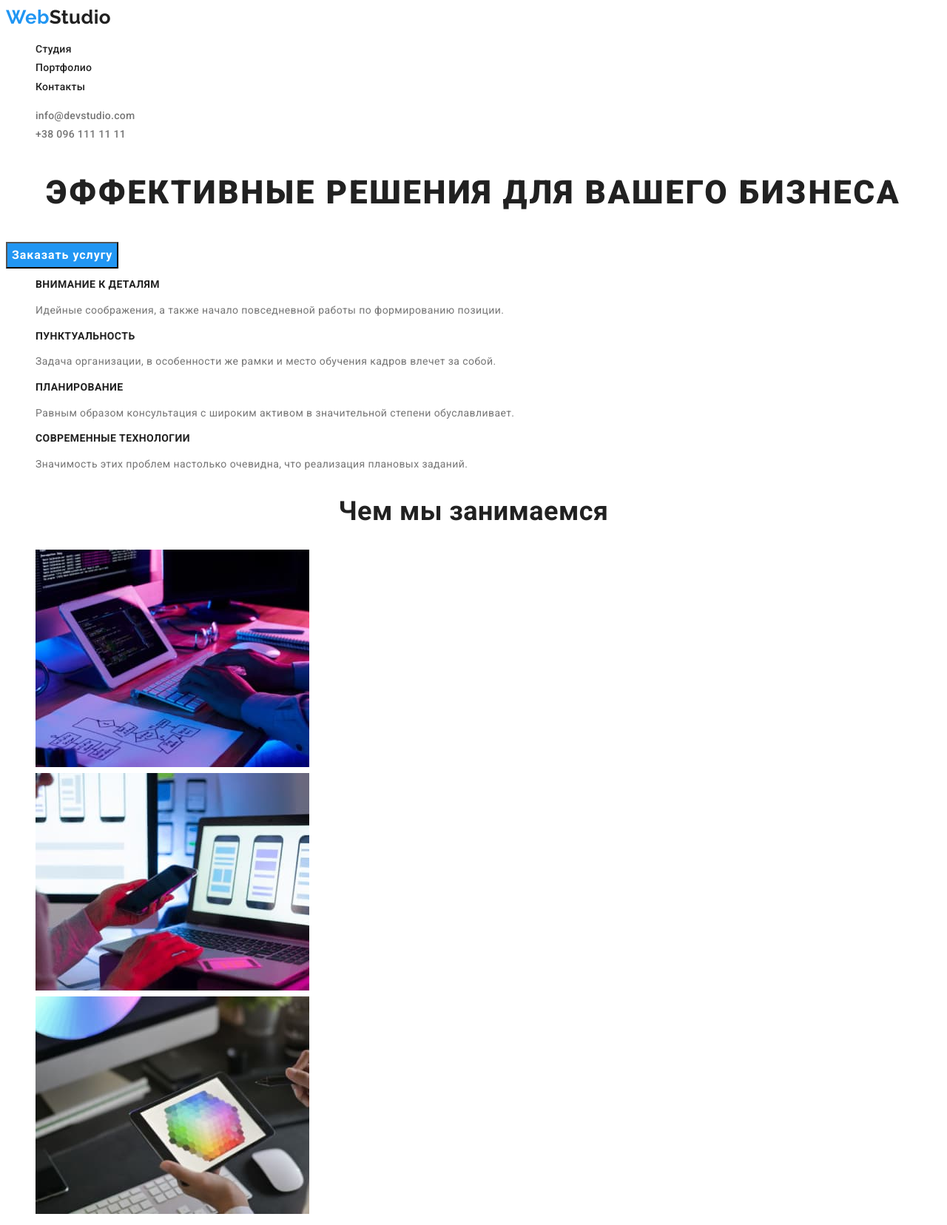
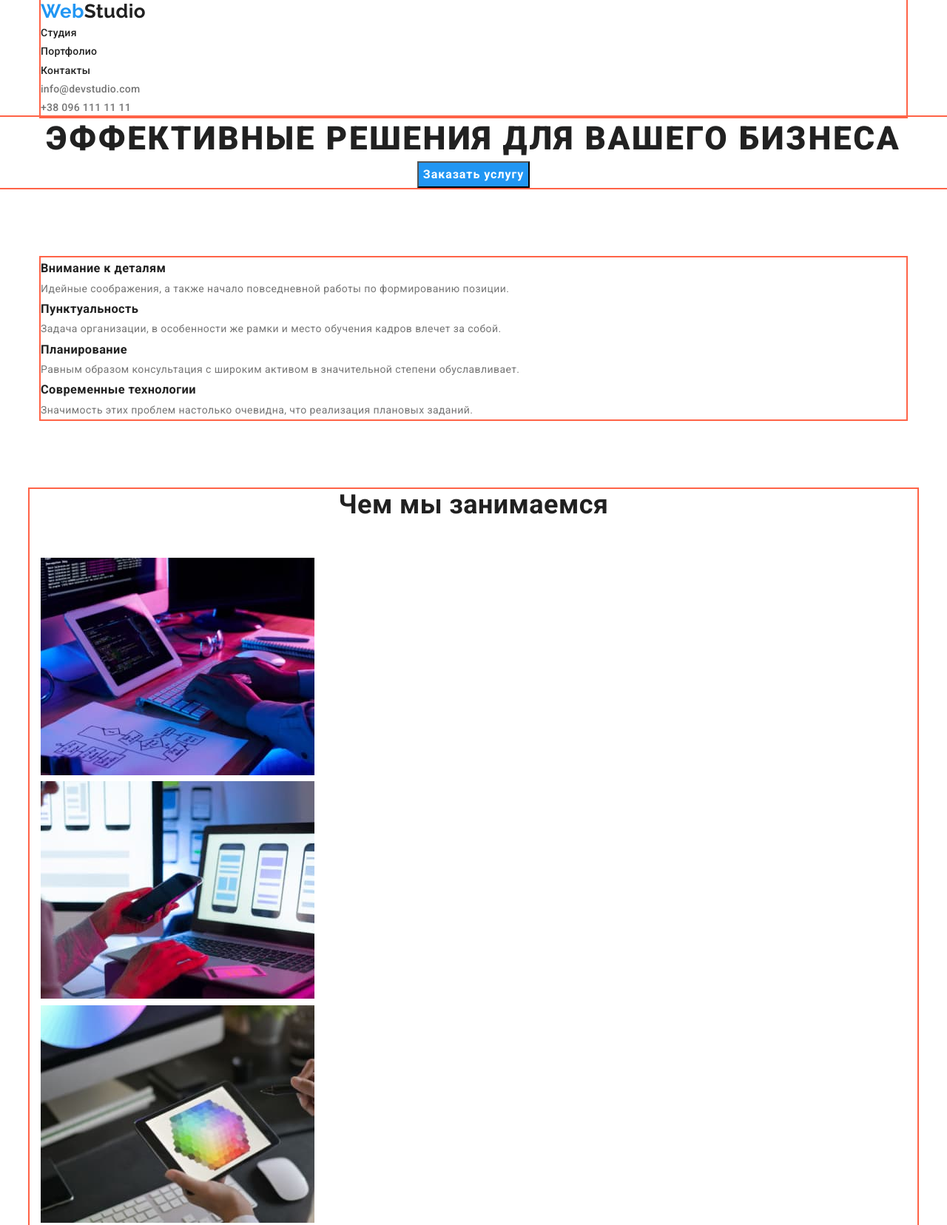
Before and after one commit to Dmytro-Tyshchenko/goit-markup-hw-03, a plain HTML site: page index.html in a window 1280 px wide. Shown: the top 1656 px of the page at 74% size. Drawn offline with nearby package versions, Linux system fonts and the light colour scheme.

Commit message:
margin/padding

```diff
--- a/css/style.css
+++ b/css/style.css
@@ -24,14 +24,29 @@ h4,
 h5,
 h6 {
   color: var(--primary-text-color);
+  margin: 0 auto;
 }
-ul {
+/* Утиліти */
+.ul-item {
   list-style: none;
+  padding: 0;
+  margin: 0;
 }
-a {
+.a-link {
   text-decoration: none;
 }
 
+.container {
+  width: 1200px;
+  margin-right: auto;
+  margin-left: auto;
+  padding: 0 15px;
+}
+
+/* Header */
+header {
+  outline: 2px solid tomato;
+}
 /* logo */
 .logo-font {
   color: var(--primary-text-color);
@@ -43,7 +58,9 @@ a {
 .logo-accent-color {
   color: var(--accent-color);
 }
+
 /* Navigation */
+
 .navigation-link .link {
   color: var(--primary-text-color);
   font-weight: 500;
@@ -55,6 +72,7 @@ a {
 .navigation-link .link:focus {
   color: var(--accent-color);
 }
+
 .contact-item .item {
   color: var(--paragraph-text-color);
   font-weight: 500;
@@ -66,7 +84,12 @@ a {
 .contact-item .item:focus {
   color: var(--accent-color);
 }
+
 /* hero */
+.hero {
+  outline: 2px solid tomato;
+  text-align: center;
+}
 .hero-title {
   font-weight: 900;
   font-size: 44px;
@@ -87,37 +110,70 @@ a {
 
   cursor: pointer;
 }
-.paragraph {
-  font-size: 14px;
-  line-height: 1.8;
+.hero-list {
+  margin-top: 94px;
+  margin-bottom: 94px;
+}
+.hero-list-item {
+  outline: 2px solid tomato;
+}
 }
 .benefits {
+  margin-bottom: 10px;
+
   font-weight: 700;
   font-size: 14px;
   line-height: 1.14;
   text-transform: uppercase;
 }
+.paragraph {
+  margin-top: 0;
+  margin-bottom: 0;
+
+  font-size: 14px;
+  line-height: 1.8;
+}
+
 /* Company services */
+.company-services {
+  outline: 2px solid tomato;
+}
+
 .services-title {
+  margin-bottom: 50px;
+
   font-weight: 700;
   font-size: 36px;
   line-height: 1.2;
   text-align: center;
 }
+.service-pic {
+  margin-bottom: 94px;
+}
+/* team-staff */
+.team-staff-block {
+  outline: 2px solid tomato;
+}
+.team-block{
+  margin-bottom: 94px;
+}
+.team-staff {
+margin-bottom: 50px;
 
-/* team-staff */
-.team-staff {
   font-weight: 700;
   font-size: 36px;
   line-height: 1.2;
   text-align: center;
 }
 .staff-name {
+  margin-bottom: 10px;
+
   font-weight: 500;
   font-size: 16px;
   line-height: 1.2;
 }
 .staff-job {
+  margin: 0;
   font-size: 16px;
   line-height: 1.2;
 }
--- a/index.html
+++ b/index.html
@@ -6,39 +6,40 @@
     <meta http-equiv="X-UA-Compatible" content="IE=edge">
     <meta name="viewport" content="width=device-width, initial-scale=1.0">
     <title>  WebStudio</title>
-    <link rel="stylesheet" href="./css/style.css">
 <link rel="preconnect" href="https://fonts.googleapis.com">
 <link rel="preconnect" href="https://fonts.gstatic.com" crossorigin>
 <link href="https://fonts.googleapis.com/css2?family=Raleway:wght@700&family=Roboto:wght@400;500;700;900&display=swap"
-    rel="stylesheet">
+    rel="stylesheet"/>
+    <link rel="stylesheet" href="https://cdnjs.cloudflare.com/ajax/libs/modern-normalize/1.1.0/modern-normalize.min.css"/>
+    <link rel="stylesheet" href="./css/style.css"/>
 </head>
 
 <body>
+    <div class="container">
     <header>
-        <a href="index.html" class="logo-font"> <span class="logo-accent-color">Web</span>Studio</a>
-        <nav>
-            <ul class="navigation-link">
-                <li> <a class="link" href="index.html" >Студия</a></li>
-                <li> <a class="link" href="portfolio.html "  target="_blank" rel="noreferrer noopener">Портфолио</a></li>
-                <li> <a class="link" href="">Контакты</a></li>
+            <a href="index.html" class="logo-font a-link"> <span class="logo-accent-color">Web</span>Studio</a>
+            <nav>
+                <ul class="navigation-link ul-item ">
+                    <li> <a class="link a-link" href="index.html" >Студия</a></li>
+                    <li> <a class="link a-link" href="portfolio.html "  target="_blank" rel="noreferrer noopener">Портфолио</a></li>
+                    <li> <a class="link a-link" href="">Контакты</a></li>
+                </ul>
+            </nav>
+            <ul class="contact-item ul-item">
+                <li><a class="item a-link" href="mailto:info@devstudio.com">info@devstudio.com</a></li>
+                <li><a class="item a-link" href="tel:+380961111111">+38 096 111 11 11<a>
+                </li>
             </ul>
-        </nav>
-
-
-        <ul class="contact-item">
-            <li><a class="item" href="mailto:info@devstudio.com">info@devstudio.com</a></li>
-            <li><a class="item" href="tel:+380961111111">+38 096 111 11 11</a></li>
-        </ul>
-
     </header>
+    </div>
     <main>
         <!--Hero-->
-        <section>
+        <section class="hero">
             <h1 class="hero-title">Эффективные решения для вашего бизнеса</h1>
             <button type="button" class="button">Заказать услугу</button>
         </section>
-        <section>
-            <ul>
+        <section class="container hero-list">
+            <ul class="ul-item hero-list-item">
                 <li>
                     <h3 class="benefits">Внимание к деталям</h3>
                     <p class="paragraph">Идейные соображения, а также начало повседневной работы по формированию позиции.</p>
@@ -59,9 +60,9 @@
         </section>
 
         <!-- Company services-->
-        <section>
+        <section class="container company-services">
             <h2 class="services-title">Чем мы занимаемся</h2>
-            <ul>
+            <ul class="ul-item service-pic">
                 <li><img src="./images/img1.jpg" alt="печатанье текста на компютере" width="370"></li>
                 <li><img src="./images/img2.jpg" alt="работа за компютером" width="370"></li>
                 <li><img src="./images/img3.jpg" alt="работа на планшете" width="370"></li>
@@ -69,9 +70,10 @@
         </section>
 
         <!--Team-staff-->
-        <section>
+        <section class="team-staff-block">
+            <div class="container">
             <h2 class="team-staff">Наша команда</h2>
-            <ul>
+            <ul class="ul-item team-block">
                 <li>
                     <img src="./images/img4.jpg" alt="фотография работника компании" width="240">
                     <h3 class="staff-name">Игорь Демьяненко</h3>
@@ -93,16 +95,17 @@
                     <p class="staff-job">UI Designer</p>
                 </li>
             </ul>
+            </div>
         </section>
     </main>
 
     <!--Footer-->
     <footer>
-        <a href="index.html" class="logo-font"><span class="logo-accent-color">Web</span>Studio</a>
+        <a href="index.html" class="logo-font a-link"><span class="logo-accent-color">Web</span>Studio</a>
             <address class="footer-contact">
-                 г.Киев, пр-т Леси Украинки, 26 <br>
-                <a class="contact" href="mailto:info@devstudio.com">info@example.com</a> <br>
-                <a class="contact" href="tel:+380991111111">+38 099 111 11 11</a>
+                  г.Киев, пр-т Леси Украинки, 26 <br>
+                <a class="contact a-link" href="mailto:info@devstudio.com">info@example.com</a> <br>
+                <a class="contact a-link" href="tel:+380991111111">+38 099 111 11 11</a>
             </address>
     </footer>
 </body>
```
